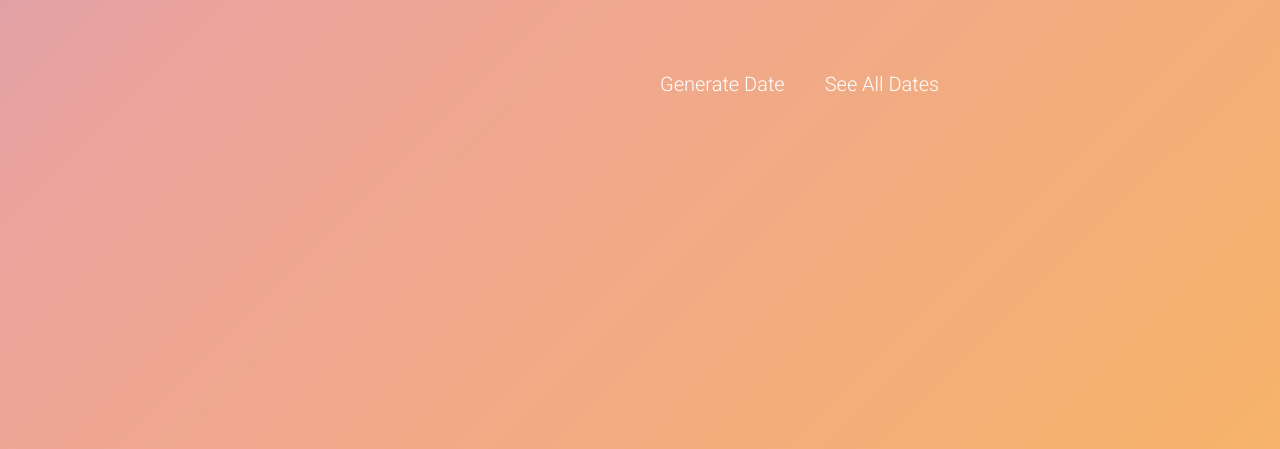
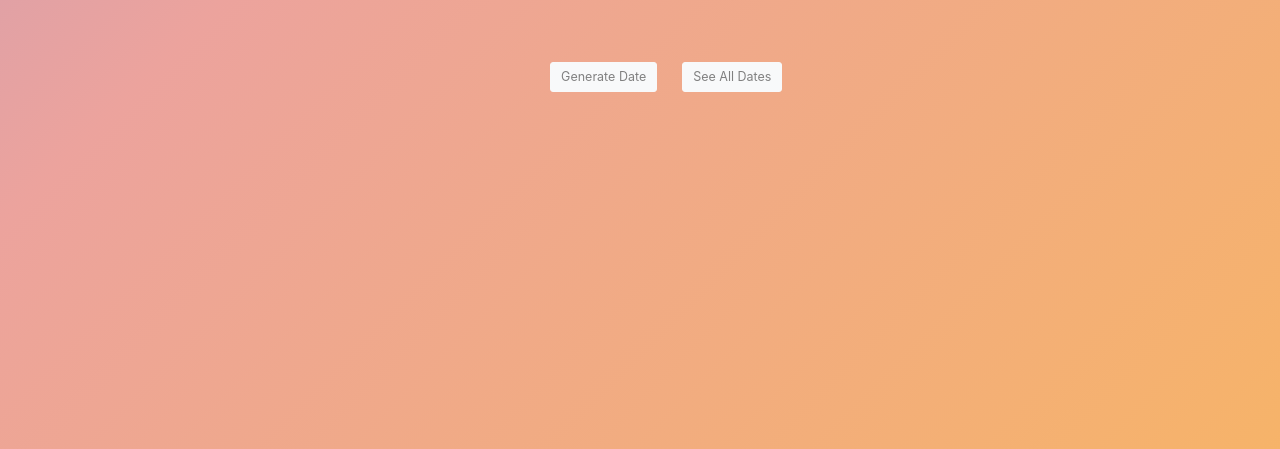
Before and after one commit to kellylue/dateabase, a website: page index.html in a window 1280 px wide. Shown: the part 351-800 px from the top of the page. Drawn offline with nearby package versions, Linux system fonts and the light colour scheme.

Commit message:
generate date buttons

```diff
--- a/index.html
+++ b/index.html
@@ -42,8 +42,8 @@
 
         <h1>Dateabase</h1>
         <div class="buttons">
-            <a href="#">Generate Date</a>
-            <a href="#">See All Dates</a>
+            <button type="button" class="btn btn-light btn-lg">Generate Date</button>
+            <button type="button" class="btn btn-light btn-lg">See All Dates</button>
         </div>
     </section>
 
--- a/styles.css
+++ b/styles.css
@@ -54,17 +54,13 @@ h1 {
     align-items: center;
     position: absolute;
     top: 50%;
-    left: 50%;
+    left: 42%;
 }
 
-.buttons > a {
-    padding: 2rem;
-    font-family: 'Roboto', sans-serif;
-    font-size: 2rem;
-    text-decoration: none;
-    color: white;
+.btn {
+    margin: 1em;
+    color: grey !important;
 }
-
 
 @keyframes animateBackground {
     0% {
```
